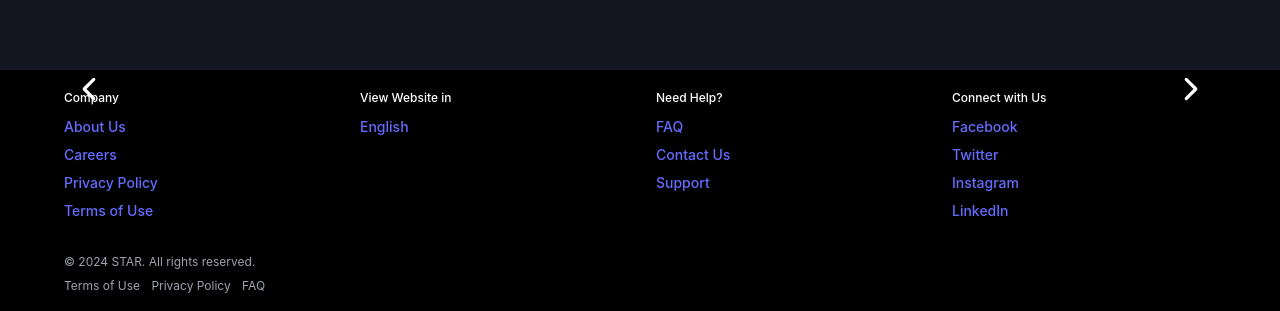
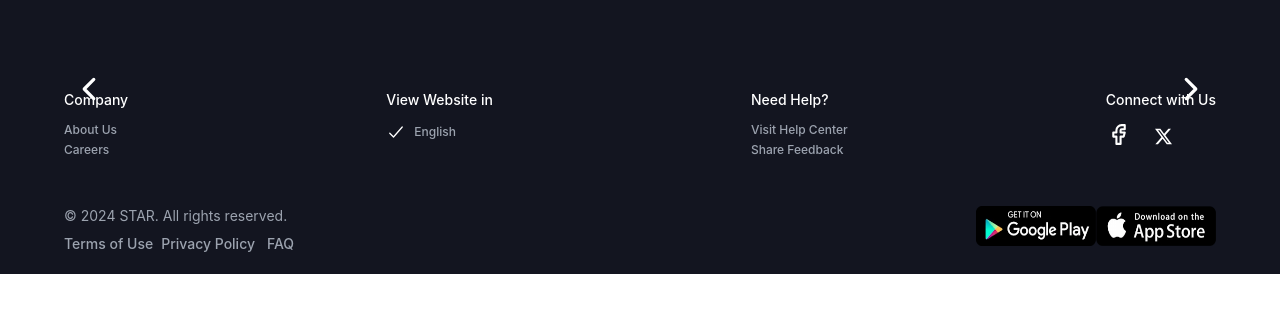
Before and after one commit to AshwiniParaye1/DisneyPlus, a React (Vite) app: page / in a window 1280 px wide. Shown: the part 851-1162 px from the top of the page. After the commit the page ends 1125 px from the top, so only its background shows below. Built offline with nearby package versions, Linux system fonts and the light colour scheme; no server answers.

Commit message:
modified footer styling

```diff
--- a/package.json
+++ b/package.json
@@ -14,6 +14,7 @@
     "react": "^18.3.1",
     "react-dom": "^18.3.1",
     "react-icons": "^5.2.1",
+    "react-router-dom": "^6.26.0",
     "tailwind-scrollbar-hide": "^1.1.7"
   },
   "devDependencies": {
--- a/src/components/Footer.jsx
+++ b/src/components/Footer.jsx
@@ -1,96 +1,166 @@
 import React from "react";
+import { BsTwitterX } from "react-icons/bs";
+import { IoCheckmark } from "react-icons/io5";
+import { TbBrandFacebook } from "react-icons/tb";
+import GooglePlayImg from "../assets/images/footerImages/google-playstore.webp";
+import AppStoreImg from "../assets/images/footerImages/appstore.webp";
 
 function Footer() {
   return (
-    <div className="bg-black text-white p-5 px-8 md:px-16 mt-[96px]">
-      <div className="grid grid-cols-2 sm:grid-cols-4 gap-8">
+    <div className="text-white p-5 px-8 md:px-16 mt-[96px]">
+      <div
+        className="flex
+        justify-between mb-12"
+      >
         <div>
-          <h4 className="text-xs font-medium mb-2">Company</h4>
-          <ul className="space-y-1">
+          <h4 className="text-sm font-medium mb-3">Company</h4>
+          <ul className="space-y-1 text-xs">
             <li>
-              <a href="#" className="text-sm ">
+              <a
+                href="https://www.hotstar.com/about-us/in"
+                target="_blank"
+                rel="noopener noreferrer"
+                className="text-gray-400 hover:text-gray-400"
+              >
                 About Us
               </a>
             </li>
             <li>
-              <a href="#" className="text-sm ">
+              <a
+                href="https://careers.hotstar.com/"
+                target="_blank"
+                rel="noopener noreferrer"
+                className="text-gray-400 hover:text-gray-400"
+              >
                 Careers
-              </a>
-            </li>
-            <li>
-              <a href="#" className="text-sm ">
-                Privacy Policy
-              </a>
-            </li>
-            <li>
-              <a href="#" className="text-sm ">
-                Terms of Use
               </a>
             </li>
           </ul>
         </div>
         <div>
-          <h4 className="text-xs font-medium mb-2">View Website in</h4>
-          <ul className="space-y-1">
-            <li>
-              <a href="#" className="text-sm ">
+          <h4 className="text-sm font-medium mb-3">View Website in</h4>
+          <ul className="space-y-1 text-xs">
+            <li className="flex items-center">
+              <IoCheckmark className="mr-2" size={20} />
+              <a
+                href="#"
+                target="_blank"
+                rel="noopener noreferrer"
+                className="text-gray-400 hover:text-gray-400"
+              >
                 English
               </a>
             </li>
           </ul>
         </div>
         <div>
-          <h4 className="text-xs font-medium mb-2">Need Help?</h4>
-          <ul className="space-y-1">
+          <h4 className="text-sm font-medium mb-3">Need Help?</h4>
+          <ul className="space-y-1 text-xs">
             <li>
-              <a href="#" className="text-sm ">
-                FAQ
+              <a
+                href="https://help.hotstar.com/in/en/support/home"
+                target="_blank"
+                rel="noopener noreferrer"
+                className="text-gray-400 hover:text-gray-400"
+              >
+                Visit Help Center
               </a>
             </li>
             <li>
-              <a href="#" className="text-sm ">
-                Contact Us
-              </a>
-            </li>
-            <li>
-              <a href="#" className="text-sm ">
-                Support
+              <a
+                href="https://help.hotstar.com/in/en/support/tickets/feedback"
+                target="_blank"
+                rel="noopener noreferrer"
+                className="text-gray-400 hover:text-gray-400"
+              >
+                Share Feedback
               </a>
             </li>
           </ul>
         </div>
         <div>
-          <h4 className="text-xs font-medium mb-2">Connect with Us</h4>
-          <ul className="space-y-1">
-            <li>
-              <a href="#" className="text-sm ">
-                Facebook
+          <h4 className="text-sm font-medium mb-3">Connect with Us</h4>
+          <ul className="space-y-1 text-xs flex">
+            <li className="mr-6 flex items-center">
+              {" "}
+              <a
+                href="https://www.facebook.com/DisneyPlusHotstar"
+                target="_blank"
+                rel="noopener noreferrer"
+                className="text-white hover:text-gray-400"
+              >
+                <TbBrandFacebook size={25} />
               </a>
             </li>
-            <li>
-              <a href="#" className="text-sm ">
-                Twitter
-              </a>
-            </li>
-            <li>
-              <a href="#" className="text-sm ">
-                Instagram
-              </a>
-            </li>
-            <li>
-              <a href="#" className="text-sm ">
-                LinkedIn
+            <li className="flex items-center">
+              <a
+                href="https://x.com/DisneyPlusHS"
+                target="_blank"
+                rel="noopener noreferrer"
+                className="text-white hover:text-gray-400"
+              >
+                <BsTwitterX size={17} />
               </a>
             </li>
           </ul>
         </div>
       </div>
-      <div className="mt-8  text-xs text-gray-400">
-        <p className="mb-2">&copy; 2024 STAR. All rights reserved.</p>
-        <p>
-          <span className="mr-2">Terms of Use</span>{" "}
-          <span className="mr-2">Privacy Policy</span> <span>FAQ</span>
-        </p>
+      <div className="footerBottom flex justify-between">
+        <div className=" text-sm text-gray-400">
+          <p className="mb-2">&copy; 2024 STAR. All rights reserved.</p>
+          <p>
+            <a
+              href="https://www.hotstar.com/tnc/in"
+              target="_blank"
+              rel="noopener noreferrer"
+              className="text-gray-400 hover:text-gray-400 mr-2"
+            >
+              <span>Terms of Use</span>
+            </a>
+            <a
+              href="https://www.hotstar.com/privacy-policy/in"
+              target="_blank"
+              rel="noopener noreferrer"
+              className="mr-2 text-gray-400 hover:text-gray-400"
+            >
+              <span>Privacy Policy</span>
+            </a>{" "}
+            <a
+              href="https://help.hotstar.com/in/en/support/home"
+              target="_blank"
+              rel="noopener noreferrer"
+              className="text-gray-400 hover:text-gray-400"
+            >
+              <span>FAQ</span>
+            </a>
+          </p>
+        </div>
+        <div className="FooterImages flex flex-row">
+          <a
+            href="https://play.google.com/store/apps/details?id=in.startv.hotstar"
+            target="_blank"
+            rel="noopener noreferrer"
+            className="text-gray-400 hover:text-gray-400"
+          >
+            <img
+              src={GooglePlayImg}
+              alt="Google Play Store"
+              className="w-[120px] h-[40px]"
+            />
+          </a>
+          <a
+            href="https://apps.apple.com/in/app/hotstar-movies-live-cricket/id934459219"
+            target="_blank"
+            rel="noopener noreferrer"
+            className="text-gray-400 hover:text-gray-400"
+          >
+            <img
+              src={AppStoreImg}
+              alt="Appstore"
+              className="w-[120px] h-[40px]"
+            />
+          </a>
+        </div>
       </div>
     </div>
   );
```
Also changed, not shown: 1 other file (tests, documents, lock files or other folders).
